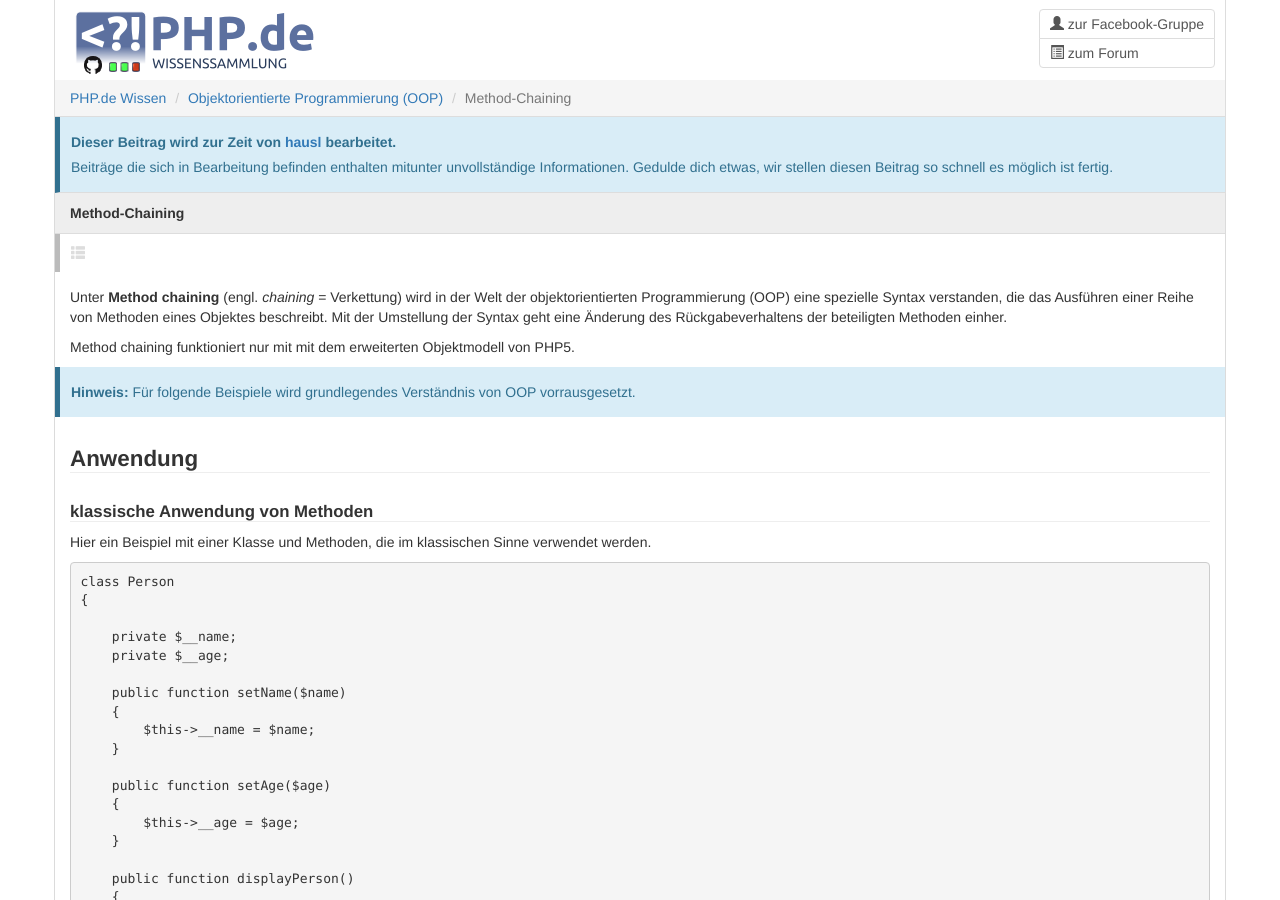
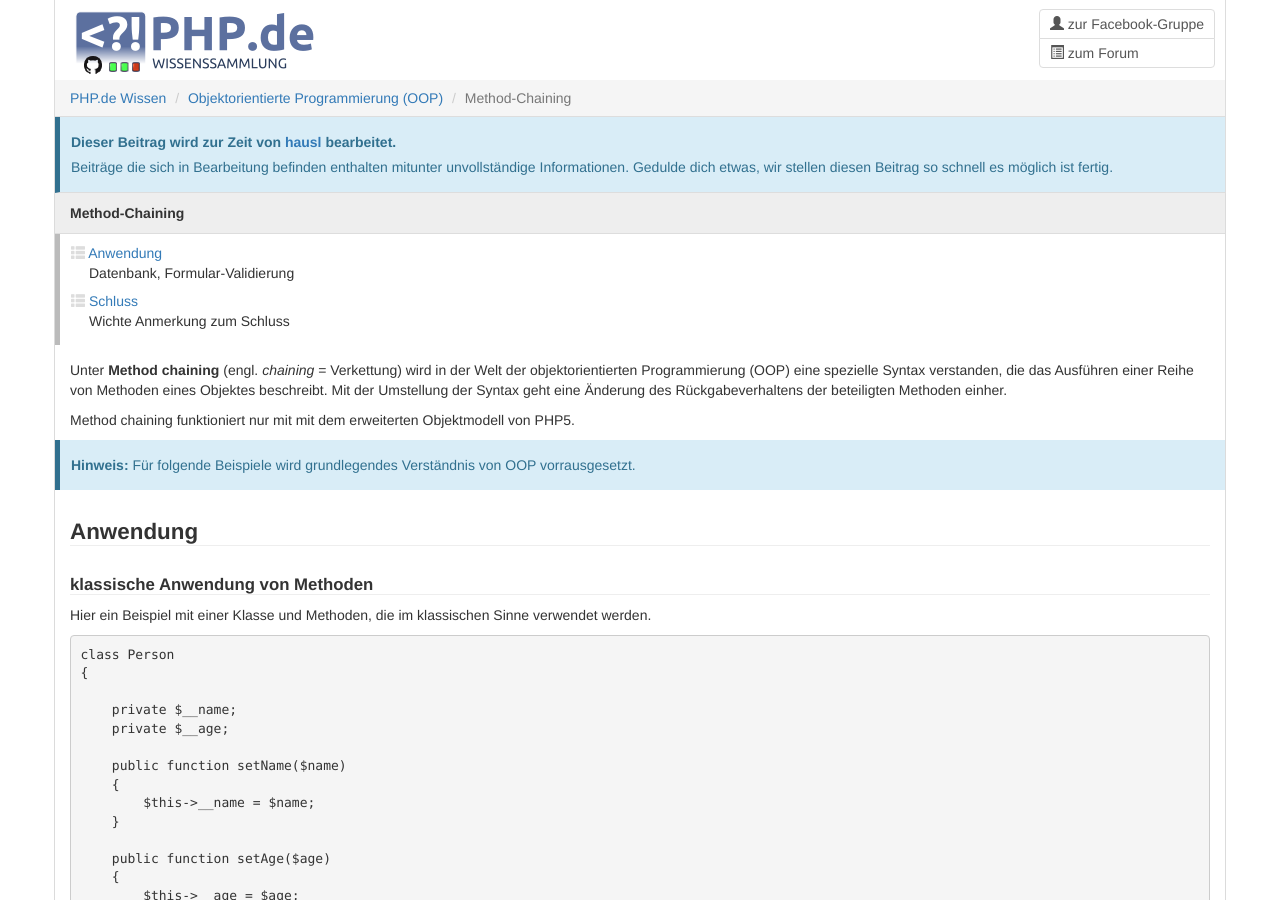
Before and after one commit to php-de/php-de.github.io, a Jekyll site: the page built from oop/method-chaining.md, in a window 1280 px wide and 900 px high. Built offline with Jekyll 4.4.1, drawn with Linux system fonts in a browser that asks for light colours; nearby versions of some CDN libraries.

Commit message:
Update method-chaining.md

```diff
--- a/oop/method-chaining.md
+++ b/oop/method-chaining.md
@@ -17,9 +17,13 @@ author:
         profile: 21246
 
 inhalt:
-    -   name: ""
-        anchor:
-        simple: ""
+    -   name: "Anwendung"
+        anchor: anwendung
+        simple: "Datenbank, Formular-Validierung"
+
+    -   name: "Schluss"
+        anchor: schluss
+        simple: "Wichte Anmerkung zum Schluss"
 
 entry-type: in-progress
 
```
